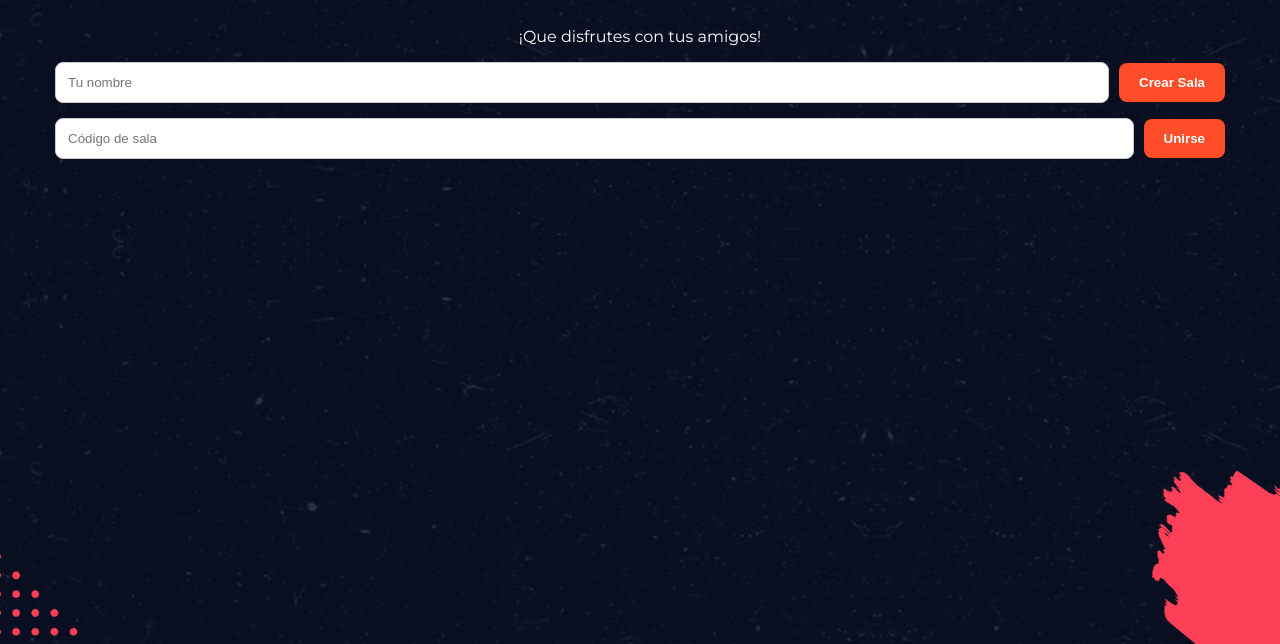
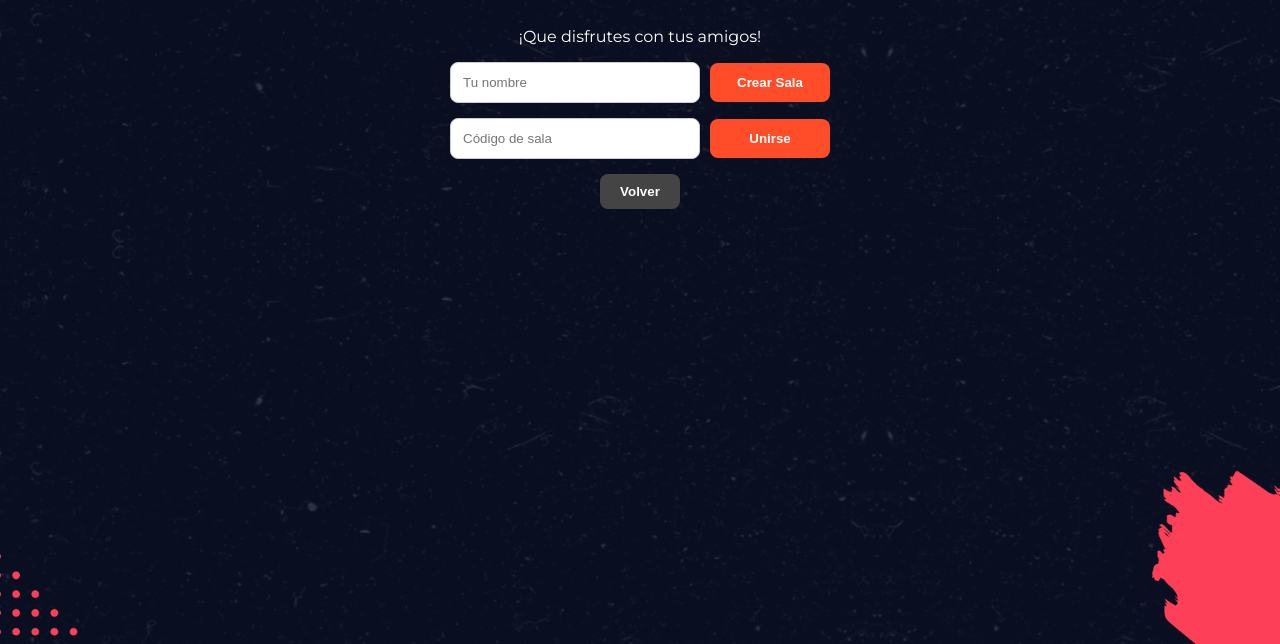
Before and after one commit to Agustin0921/Impostor, a website: page public/impostor.html in a window 1280 px wide. Shown: the part 156-800 px from the top of the page. Drawn offline with nearby package versions, Linux system fonts and the light colour scheme; no server answers.

Commit message:
Boton Volver

```diff
--- a/public/impostor.html
+++ b/public/impostor.html
@@ -22,6 +22,9 @@
             <div class="input-group">
                 <input id="codigo" placeholder="Código de sala">
                 <button onclick="unirseSala()">Unirse</button>
+            </div>
+            <div class="volver-container">
+                <button onclick="volverASala()">Volver</button>
             </div>
         </div>
 
--- a/public/script.js
+++ b/public/script.js
@@ -29,6 +29,11 @@ function unirseSala() {
 function iniciarJuego() {
     const categoria = document.getElementById("categoria").value;
     socket.emit("iniciarJuego", { codigo: codigoSala, categoria });
+}
+
+function volverASala() {
+    // Redirige directamente al lobby (index.html)
+    window.location.href = "index.html";
 }
 
 // actualizaciones de jugadores
--- a/public/styles.css
+++ b/public/styles.css
@@ -198,7 +198,26 @@ button:disabled { opacity: 0.5; cursor: not-allowed; }
     text-align: left;
 }
 
+.volver-container {
+    text-align: center;
+    margin-top: 15px;
+}
 
+.volver-container button {
+    background: #444;
+    color: #fff;
+    font-weight: bold;
+    padding: 10px 20px;
+    border-radius: 8px;
+    cursor: pointer;
+    transition: background 0.2s;
+}
+
+.volver-container button:hover {
+    background: rgba(0, 180, 255, 0.15); /* celeste suave */
+    border: 1px solid #00d4ff;
+    color: #00d4ff;
+}
 
 .oculto {
     display: none !important;
@@ -575,6 +594,22 @@ button:disabled { opacity: 0.5; cursor: not-allowed; }
     cursor: pointer;
 }
 
+/* Centrar los inputs y botones en PC */
+@media (min-width: 769px) {
+    .input-group {
+        justify-content: center;  /* centra horizontalmente */
+        gap: 10px;                /* espacio entre input y botón */
+    }
+
+    .input-group input {
+        max-width: 250px;         /* límite de ancho */
+    }
+
+    .input-group button {
+        min-width: 120px;         /* que no quede muy chico */
+    }
+}
+
 /* 📱 Tablets y móviles medianos */
 @media (max-width: 768px) {
     .input-group {
```
